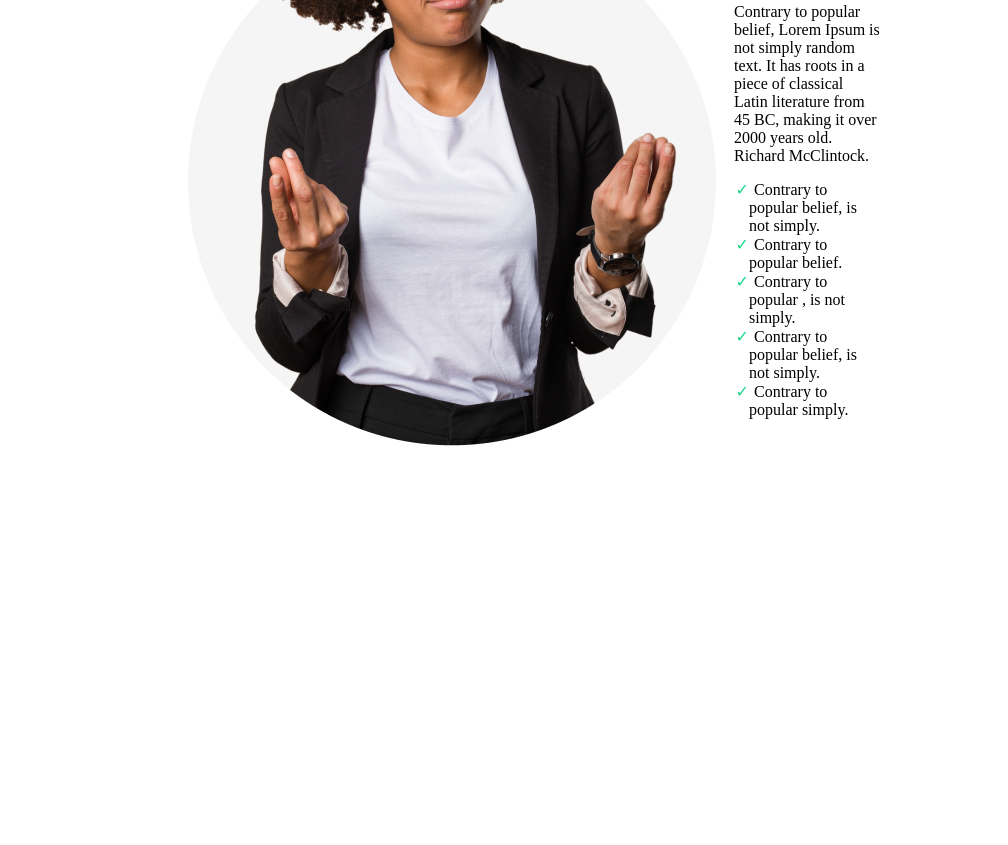
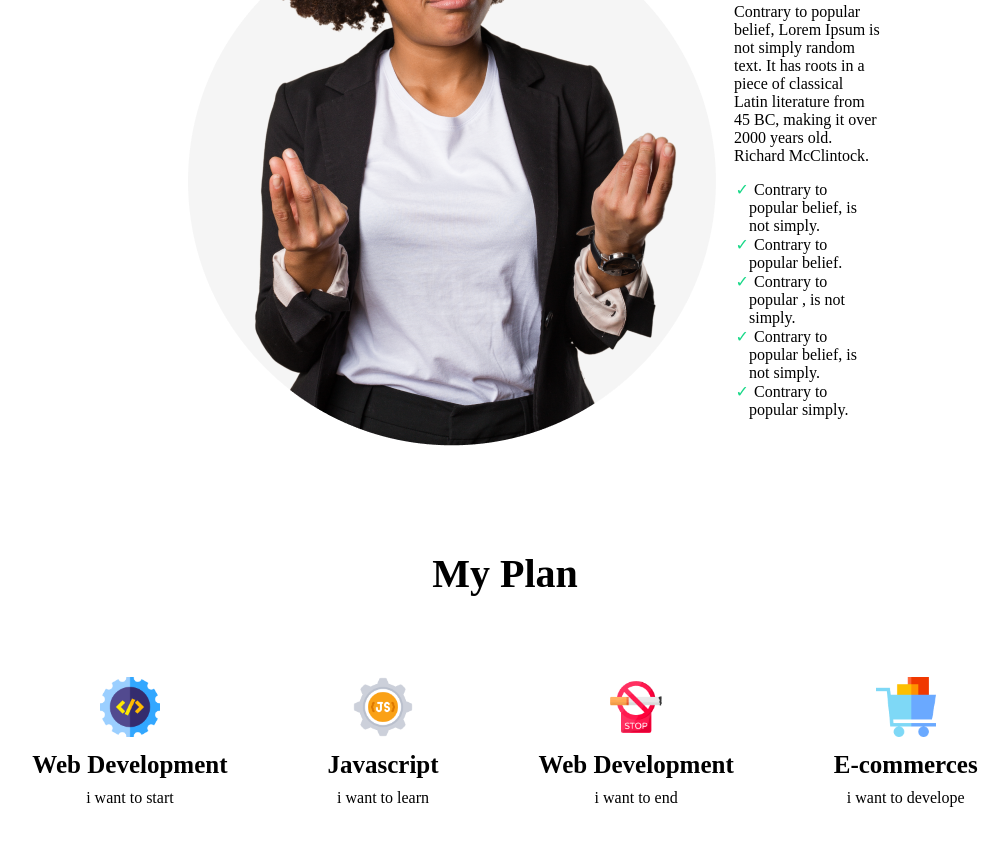
Before and after one commit to nayon89/new-year-plan, a plain HTML site: page index.html in a window 1280 px wide. Shown: the part 1378-2223 px from the top of the page, without its empty margins (135-1143 px from the left). Before the commit the page ends 1928 px from the top, so only its background shows below. Drawn offline with Linux system fonts and the light colour scheme; files whose address does not match are found by name.

Commit message:
plan part finished

```diff
--- a/index.html
+++ b/index.html
@@ -49,6 +49,36 @@
             </div>
         </div>
         <!------------------- previous-year-part-end ------------------>
+        <!------------------- plan-part-start ------------------>
+        <section class="plan-container-part">
+            <h2 class="plan-title">My Plan</h2>
+            <div class="plan-part">
+                <div class="plan">
+                    <img class="plan-img" src="./images/icons/web.png" alt="">
+                    <h3>Web Development</h3>
+                    <p>i want to start</p>
+                </div>
+                <div class="plan">
+                    <img class="plan-img" src="./images/icons/js.png" alt="">
+                    <h3>Javascript</h3>
+                    <p>i want to learn</p>
+                </div>
+                <div class="plan">
+                    <img class="plan-img" src="./images/icons/smoke.png" alt="">
+                    <h3>Web Development</h3>
+                    <p>i want to end</p>
+                </div>
+                <div class="plan">
+                    <img class="plan-img" src="./images/icons/ecom.png" alt="">
+                    <h3>E-commerces</h3>
+                    <p>i want to develope</p>
+                </div>
+
+            </div>
+        </section>
+
+        <!------------------- plan-part-end -------------------->
+
     </main>
     <!---------------------- main-part-end ---------------------------->
 
--- a/style.css
+++ b/style.css
@@ -1,10 +1,10 @@
-*{
+* {
     margin: 0;
     padding: 0;
 }
 
 /* ---------------------banner-part-start-------------------- */
-.banner-container{
+.banner-container {
     background-image: url('../new-year/images/banner/banner3.png');
     background-repeat: no-repeat;
     background-size: cover;
@@ -13,21 +13,25 @@
     justify-content: flex-end;
     align-items: center;
 }
-.banner-info{
+
+.banner-info {
     width: 400px;
     text-align: right;
     padding-right: 300px;
 }
-.banner-info .heading{
+
+.banner-info .heading {
     font-size: 60px;
     color: white;
 }
-.banner-description{
+
+.banner-description {
     font-size: 16px;
     color: white;
     margin: 20px 0;
 }
-.banner-btn{
+
+.banner-btn {
     padding: 10px 15px;
     color: #005FAC;
     font-weight: 700;
@@ -35,43 +39,78 @@
     font-size: 16px;
     border: 0;
 }
+
 /* ---------------------banner-part-end-------------------- */
 /* ---------------------previous-year-part-start-------------------- */
 
-.previous-container{
+.previous-container {
     display: flex;
     justify-content: space-around;
     padding: 100px 300px;
 }
-.previous-info-container{
+
+.previous-info-container {
     display: flex;
     align-items: center;
     justify-content: flex-start;
     width: 350px;
 }
 
-.info-part h2{
+.info-part h2 {
     font-size: 40px;
 
 }
-.info-part p{
+
+.info-part p {
     font-size: 16px;
     margin: 15px 0;
 }
-.info-part ul{
+
+.info-part ul {
     margin-left: 15px;
     list-style-type: '✓';
 
 }
-.info-part ul li{
-   color:#16D887;
+
+.info-part ul li {
+    color: #16D887;
     font-size: 16px;
 
 }
-.info-part ul li span{
+
+.info-part ul li span {
     color: black;
     margin-left: 5px;
 
 }
 
 /* ---------------------previous-year-part-start-------------------- */
+/* ---------------------plan-part-start-------------------- */
+.plan-title {
+    font-size: 40px;
+    text-align: center;
+}
+.plan-part{
+    display: flex;
+    gap: 100px;
+    justify-content: center;
+    align-items: center;
+    margin: 80px 0;
+}
+.plan{
+    text-align: center;
+}
+.plan-part .plan h3{
+    font-size: 25px;
+    margin: 10px 0;
+}
+
+.plan-part .plan p {
+    font-size: 16px;
+}
+
+.plan-img {
+    width: 60px;
+}
+
+/* ---------------------plan-part-end-------------------- */
```
Lines whose indentation alone changed are shown as unchanged.
